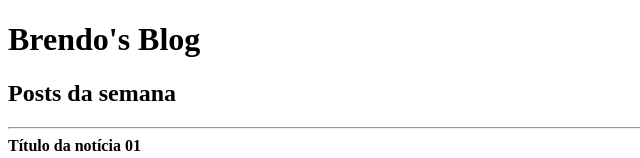
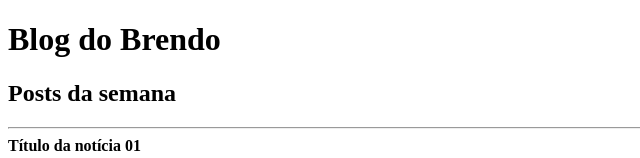
Before and after one commit to BrendoSPinheiro/react-fundamentos, a React app: page / in a window 1280 px wide. Shown: the top 158 px of the page, without its empty margins (0-640 px from the left). Built offline with nearby package versions, Linux system fonts and the light colour scheme; the HTML template or start-up script is replaced by a standard one.

Commit message:
feat: add default value for header title

```diff
--- a/src/App.js
+++ b/src/App.js
@@ -27,7 +27,7 @@ export function App() {
 
   return (
     <>
-      <Header title="Brendo's Blog">
+      <Header title="Blog do Brendo">
         <h2>Posts da semana</h2>
       </Header>
 
--- a/src/Header.js
+++ b/src/Header.js
@@ -11,6 +11,10 @@ export function Header(props) {
 }
 
 Header.propTypes = {
-  title: PropTypes.string.isRequired,
+  title: PropTypes.string,
   children: PropTypes.node,
 };
+
+Header.defaultProps = {
+  title: `Brendo's Blog`,
+};
```
